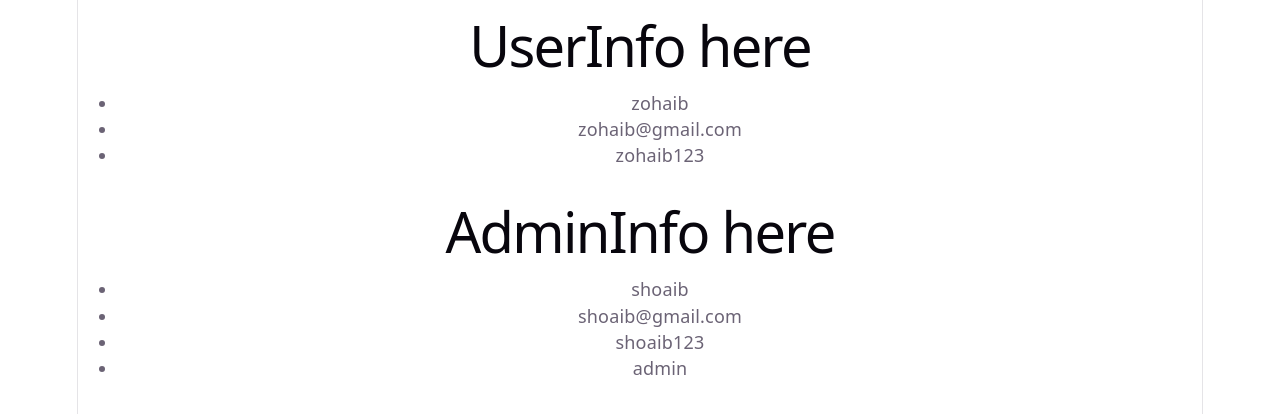
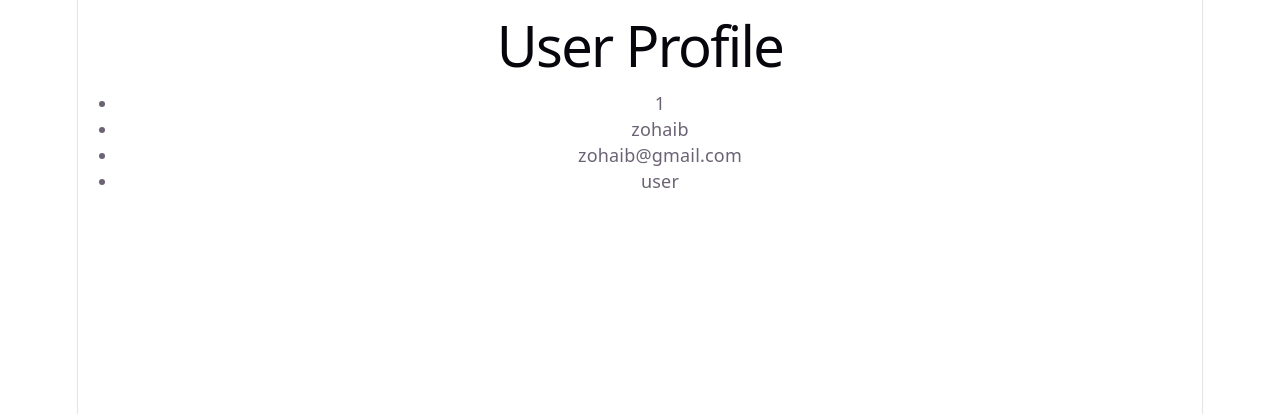
Before and after one commit to Muhammad-Zohaib-42/react-monster-master-class, a React (Vite) app in the folder typescript/: page / in a window 1280 px wide. Shown: the top 414 px of the page. Built offline with nearby package versions, Linux system fonts and the light colour scheme.

Commit message:
learn handling complex states in ts

```diff
--- a/typescript/src/App.tsx
+++ b/typescript/src/App.tsx
@@ -1,11 +1,15 @@
-import AdminInfo from "./components/AdminInfo"
-import UserInfo from "./components/UserInfo"
+// import AdminInfo from "./components/AdminInfo"
+// import UserInfo from "./components/UserInfo"
+// import Counter from "./components/Counter"
+import UserProfile from "./components/UserProfile"
 
 function App() {
   return (
     <>
-      <UserInfo username={'zohaib'} email={'zohaib@gmail.com'} password={'zohaib123'} />
-      <AdminInfo username={'shoaib'} email={'shoaib@gmail.com'} password={'shoaib123'} role={'admin'} />
+      {/* <UserInfo username={'zohaib'} email={'zohaib@gmail.com'} password={'zohaib123'} />
+      <AdminInfo username={'shoaib'} email={'shoaib@gmail.com'} password={'shoaib123'} role={'admin'} /> */}
+      {/* <Counter /> */}
+      <UserProfile />
     </>
   )
 }
--- /dev/null
+++ b/typescript/src/components/Counter.tsx
@@ -0,0 +1,15 @@
+import { useState } from "react"
+
+const Counter = () => {
+  const [count, setCount] = useState<number>(0)
+
+  return (
+    <div>
+        <h1>Count: {count}</h1>
+        <button onClick={() => setCount(count + 1)}>Increment</button>
+        <button onClick={() => setCount(count - 1)}>Decrement</button>
+    </div>
+  )
+}
+
+export default Counter
--- /dev/null
+++ b/typescript/src/components/UserProfile.tsx
@@ -0,0 +1,30 @@
+import { useState } from "react"
+
+interface ProfileDataShape {
+    id: number,
+    username: string,
+    email: string,
+    role: string
+}
+
+const UserProfile = () => {
+  const [profileData, setProfileData] = useState<ProfileDataShape>({
+    id: 1,
+    username: 'zohaib',
+    email: 'zohaib@gmail.com',
+    role: "user"
+  })
+
+  return (
+    <div>
+        <h1>User Profile</h1>
+        <ul>
+            {
+                Object.keys(profileData).map((key) => <li key={profileData[key]}>{profileData[key]}</li>)
+            }
+        </ul>
+    </div>
+  )
+}
+
+export default UserProfile
```
